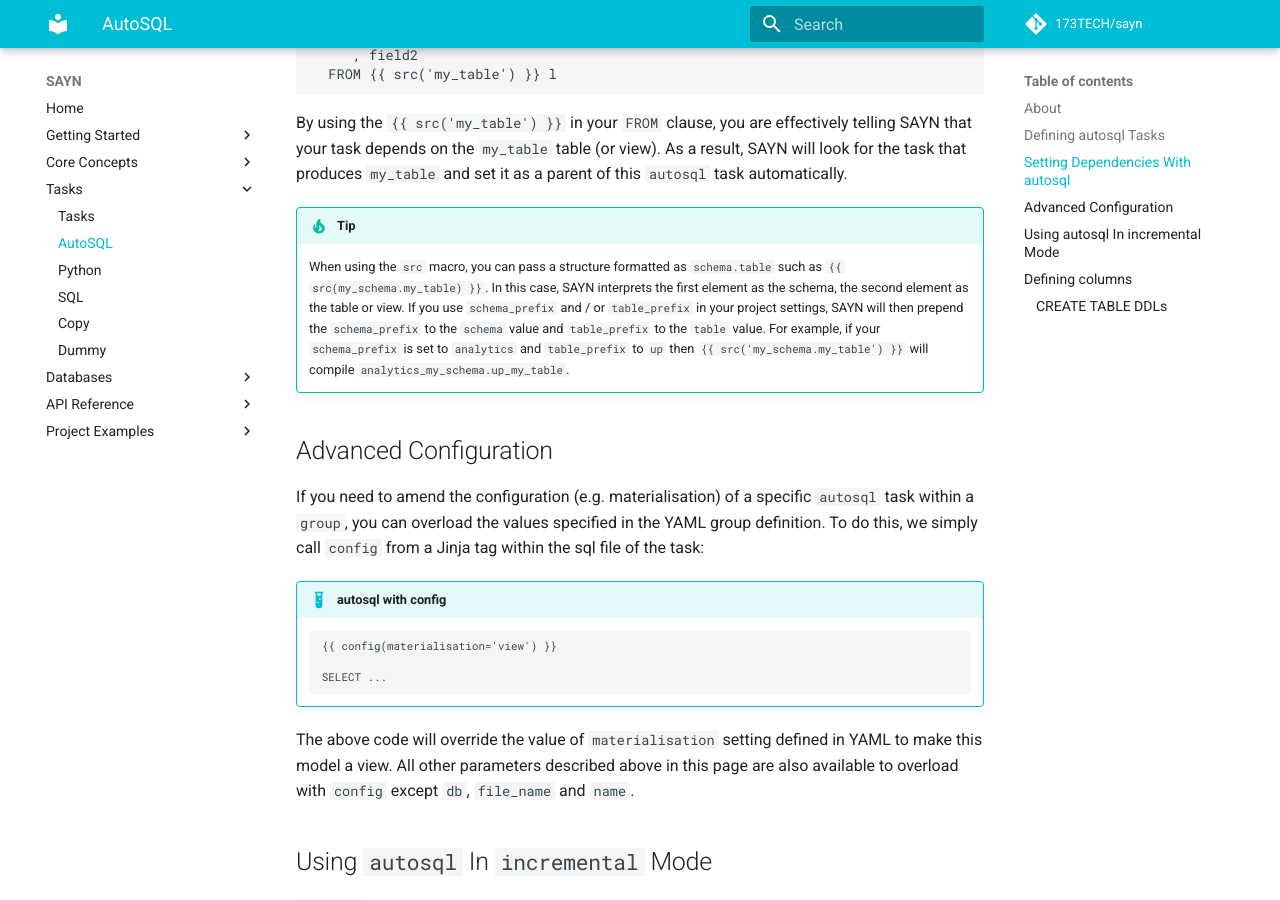
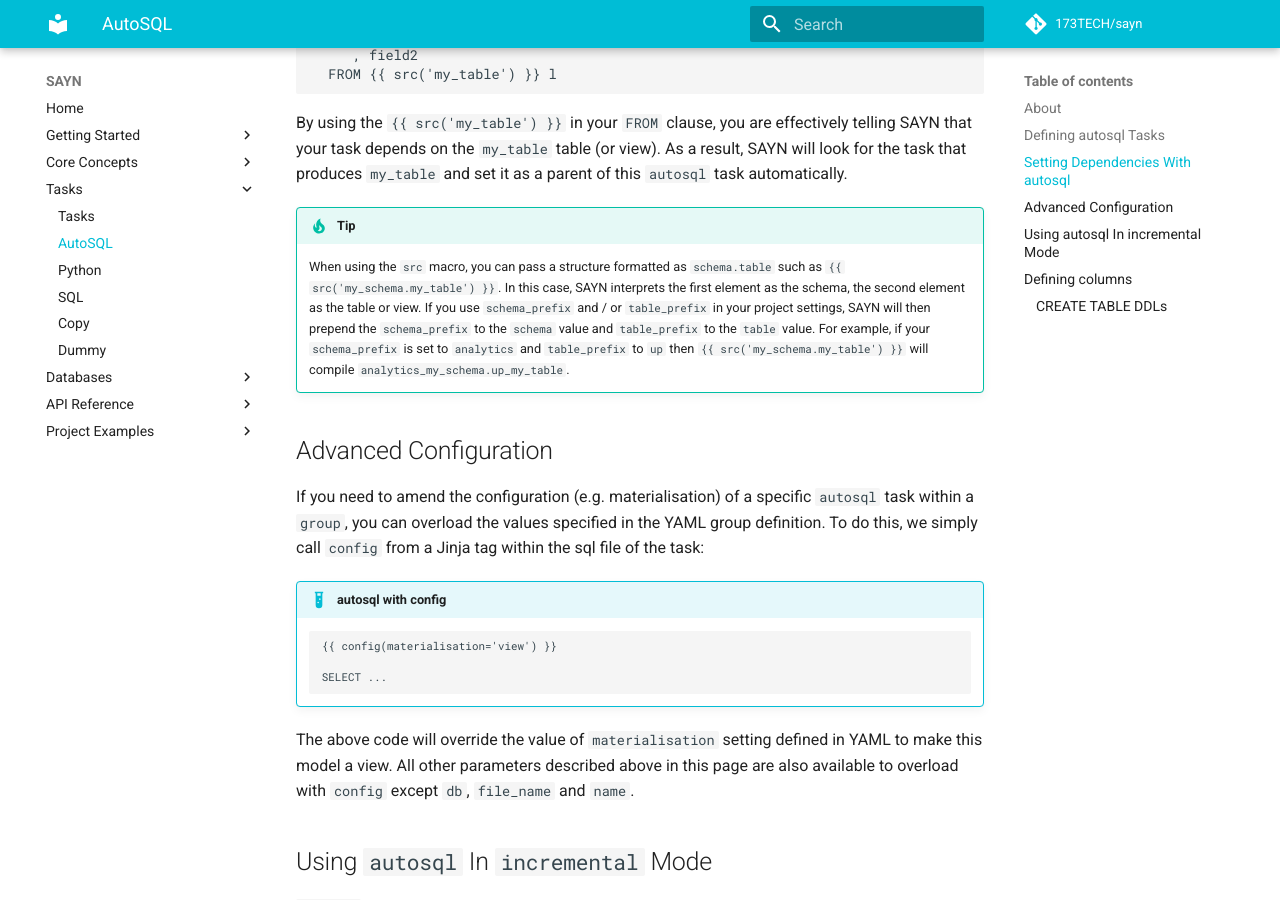
Before and after one commit to 173TECH/sayn, an MkDocs documentation site: the page built from docs/tasks/autosql.md, in a window 1280 px wide and 900 px high, scrolled down 1699 px. Built offline with MkDocs 1.6.1 and Material for MkDocs 9.7.7, drawn with Linux system fonts in a browser that asks for light colours; comment, search, counter and statistics services are not loaded.

```diff
--- a/docs/tasks/autosql.md
+++ b/docs/tasks/autosql.md
@@ -56,7 +56,7 @@ With `autosql` tasks, you should use the `src` macro in your `SELECT` statements
 By using the `{{ src('my_table') }}` in your `FROM` clause, you are effectively telling SAYN that your task depends on the `my_table` table (or view). As a result, SAYN will look for the task that produces `my_table` and set it as a parent of this `autosql` task automatically.
 
 !!! tip
-    When using the `src` macro, you can pass a structure formatted as `schema.table` such as `{{ src(my_schema.my_table) }}`. In this case, SAYN interprets the first element as the schema, the second element as the table or view. If you use `schema_prefix` and / or `table_prefix` in your project settings, SAYN will then prepend the `schema_prefix` to the `schema` value and `table_prefix` to the `table` value. For example, if your `schema_prefix` is set to `analytics` and `table_prefix` to `up` then `{{ src('my_schema.my_table') }}` will compile `analytics_my_schema.up_my_table`.
+    When using the `src` macro, you can pass a structure formatted as `schema.table` such as `{{ src('my_schema.my_table') }}`. In this case, SAYN interprets the first element as the schema, the second element as the table or view. If you use `schema_prefix` and / or `table_prefix` in your project settings, SAYN will then prepend the `schema_prefix` to the `schema` value and `table_prefix` to the `table` value. For example, if your `schema_prefix` is set to `analytics` and `table_prefix` to `up` then `{{ src('my_schema.my_table') }}` will compile `analytics_my_schema.up_my_table`.
 
 ## Advanced Configuration
 
```
